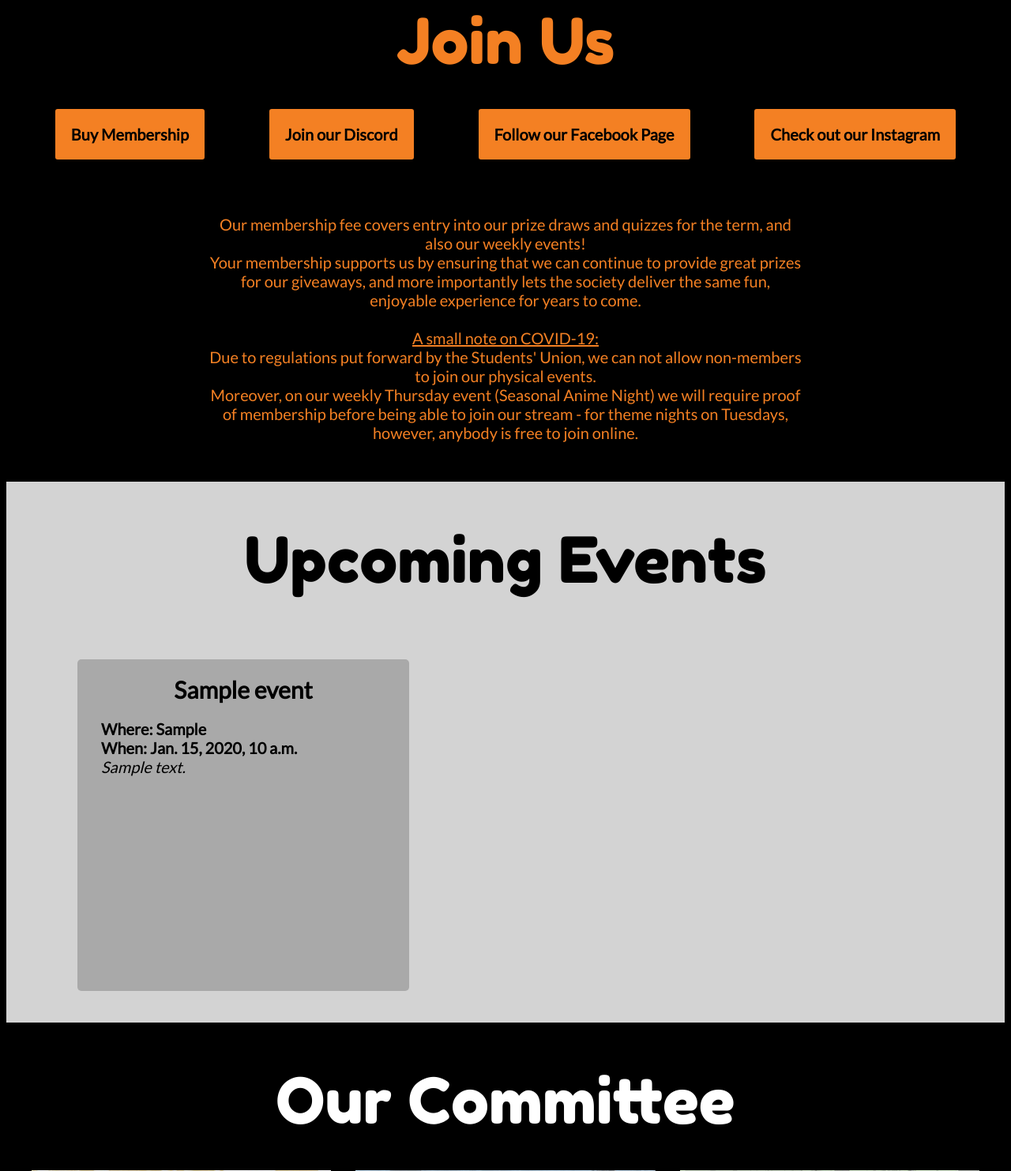
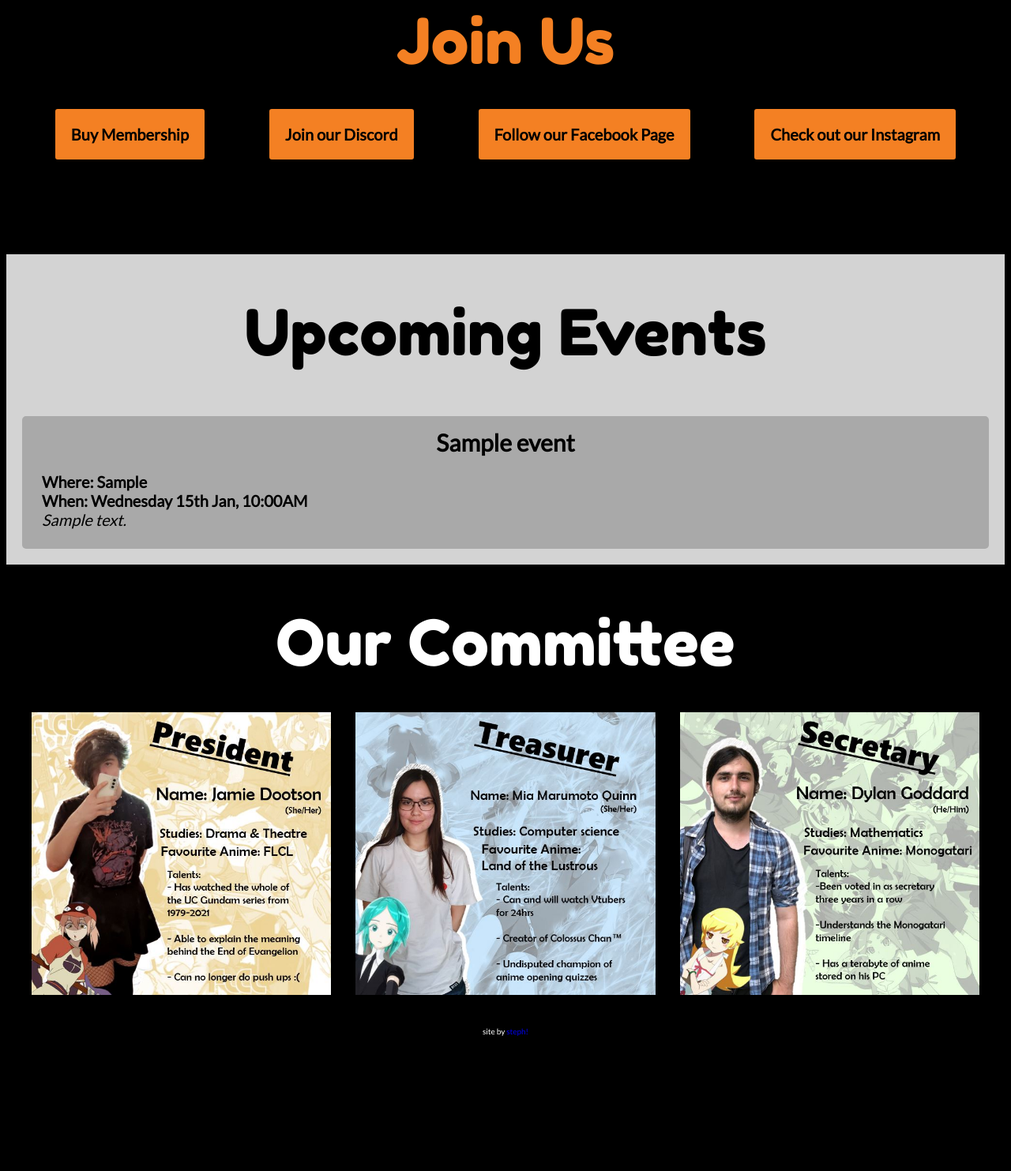
Before and after one commit to lwarchive/animesoc-website, a Django app: page / in a window 1280 px wide. Shown: the part 1263-2746 px from the top of the page at 79% size. After the commit the page ends 2575 px from the top, so only its background shows below. Run offline with Django 3.2, Linux system fonts and the light colour scheme; tables that the repository leaves empty hold one stand-in row (values such as "Sample post").

Commit message:
Put events in a display: grid. fuck you IE11 Added alt text (for screenreaders) Changed Discord link to a more maintainable one Removed text - less text is better, I'll think about what to put in there later Changed event templating to be able to use HTML + custom date format. this is safe I promise Changed language code for i18n, as we are a British society

```diff
--- a/animesocsite/animesocsite/settings.py
+++ b/animesocsite/animesocsite/settings.py
@@ -105,7 +105,7 @@ AUTH_PASSWORD_VALIDATORS = [
 # Internationalization
 # https://docs.djangoproject.com/en/3.1/topics/i18n/
 
-LANGUAGE_CODE = 'en-us'
+LANGUAGE_CODE = 'en-gb'
 
 TIME_ZONE = 'UTC'
 
--- a/animesocsite/home/templates/home.html
+++ b/animesocsite/home/templates/home.html
@@ -27,10 +27,10 @@
                 </div>
             </div>
             <div class="smstray">
-                <a href="https://www.su.rhul.ac.uk/societies/a-z/animeandmanga/"> <img src="{% static 'rhsu-logo.svg' %}"> </a>
-                <a href="https://discord.gg/TcvRq2H"> <img src="{% static 'discord-logo.svg' %}"> </a>
-                <a href="https://www.facebook.com/groups/animemangarhul"> <img src="{% static 'facebook-logo.svg' %}"> </a>
-                <a href="https://www.instagram.com/rhulanime/"> <img src="{% static 'instagram-logo.svg' %}"> </a>
+                <a href="https://www.su.rhul.ac.uk/societies/a-z/animeandmanga/"> <img alt="Royal Holloway Students' Union" src="{% static 'rhsu-logo.svg' %}"> </a>
+                <a href="https://rhulani.me/discord"> <img alt="Discord" src="{% static 'discord-logo.svg' %}"> </a>
+                <a href="https://www.facebook.com/groups/animemangarhul"> <img alt="Facebook" src="{% static 'facebook-logo.svg' %}"> </a>
+                <a href="https://www.instagram.com/rhulanime/"> <img alt src="{% static 'instagram-logo.svg' %}"> </a>
             </div>
         </div>
 
@@ -54,17 +54,11 @@
             <div class="sectiontitle"> Join Us </div> <br>
             <div class="joinus-buttoncontainer">
                 <a class="joinusbutton" href="https://www.su.rhul.ac.uk/societies/a-z/animeandmanga/" target="_blank"> Buy Membership </a>
-                <a class="joinusbutton" href="https://discord.gg/TcvRq2H" target="_blank"> Join our Discord </a>
+                <a class="joinusbutton" href="https://rhulani.me/discord" target="_blank"> Join our Discord </a>
                 <a class="joinusbutton" href="https://www.facebook.com/groups/animemangarhul" target="_blank"> Follow our Facebook Page </a>
                 <a class="joinusbutton" href="https://www.instagram.com/rhulanime/" target="_blank"> Check out our Instagram </a>
             </div>
             <div class="copy">
-                Our membership fee covers entry into our prize draws and quizzes for the term, and also our weekly events! <br>
-                Your membership supports us by ensuring that we can continue to provide great prizes for our giveaways, and more importantly lets the society deliver the same fun, enjoyable experience for years to come.
-                <br> <br>
-                <u> A small note on COVID-19: </u>
-                <br> Due to regulations put forward by the Students' Union, we can not allow non-members to join our physical events.
-                <br> Moreover, on our weekly Thursday event (Seasonal Anime Night) we will require proof of membership before being able to join our stream - for theme nights on Tuesdays, however, anybody is free to join online.
             </div>
         </div>
 
@@ -77,9 +71,9 @@
                         <div class="event">
                         <div class="eventTitle"> <b> {{ event.name }} </b> </div>
                         <div class="eventDesc">
-                            <b> Where: {{ event.event_location }} <br>
-                            When: {{ event.event_time }} <br> </b>
-                            <i> {{ event.event_description }} </i> <br>
+                            <b> Where: {{ event.event_location|safe }} <br>
+                            When: {{ event.event_time|date:"l jS M, g:iA" }} <br> </b>
+                            <i> {{ event.event_description|safe }} </i> <br>
                         </div> </div>
                     {% endif %}
                 {% endfor %}
@@ -89,9 +83,9 @@
         <div class="committee" id="committee">
             <div class="sectiontitle"> Our Committee </div>
             <div class="committeeimages">
-                <img src="{% static 'president.jpg' %}">
-                <img src="{% static 'treasurer.jpg' %}">
-                <img src="{% static 'secretary.jpg' %}">
+                <img alt="President Jamie Dootson" src="{% static 'president.jpg' %}">
+                <img alt="Treasurer Mia Marumoto Quinn" src="{% static 'treasurer.jpg' %}">
+                <img alt="Secretary Dylan Goddard" src="{% static 'secretary.jpg' %}">
             </div>
         </div>
 
--- a/animesocsite/static/style.css
+++ b/animesocsite/static/style.css
@@ -31,9 +31,8 @@ a {
 
 .navigationbar {
     z-index: 100;
-    top: 0px;
+    top: 0;
     position: sticky;
-    position: -webkit-sticky;
     background-color: #f48023;
     display: flex;
     flex-direction: row;
@@ -209,20 +208,22 @@ a {
 }
 
 .eventsdisplay {
-    display: flex;
-    margin-left: 50px;
-    margin-right: 50px;
-    flex-wrap: wrap;
+    display: grid;
+    grid-template-columns: repeat(auto-fit, minmax(400px, 1fr));
+    grid-gap: 1rem;
+    grid-auto-flow: row;
+    margin-left: auto;
+    margin-right: auto;
 }
 
 .event {
     font-family: 'Lato', sans-serif;
     background-color: darkgray;
-    padding: 10px;
-    margin: 40px;
-    width: 400px;
-    min-height: 400px;
+    padding: 5px;
+    margin: 20px;
+    min-height: auto;
     border-radius: 5px;
+    box-sizing: border-box;
 }
 
 .eventTitle {
```
